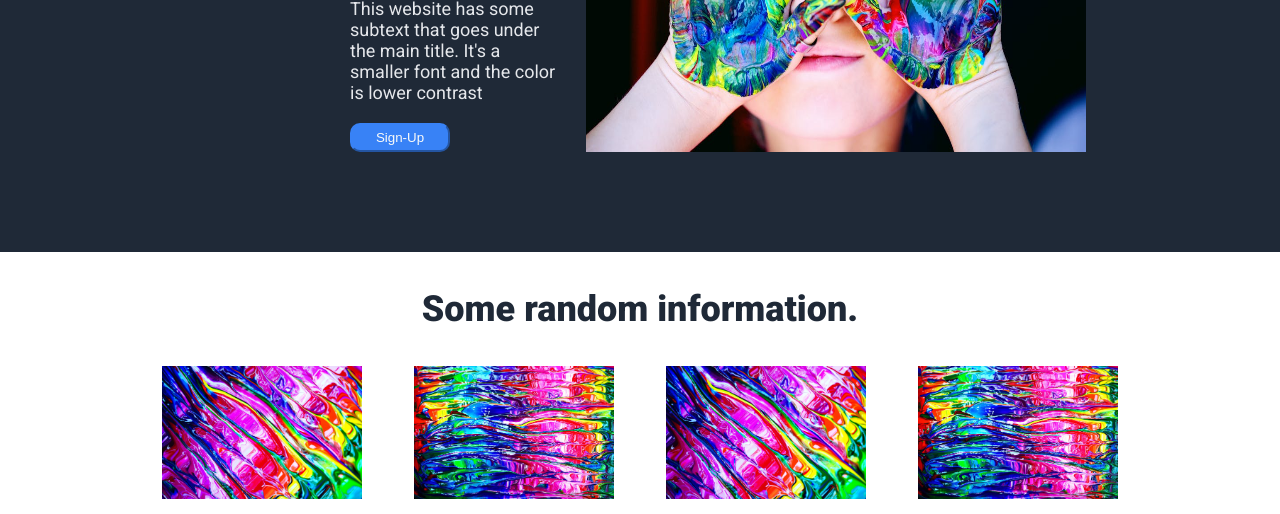
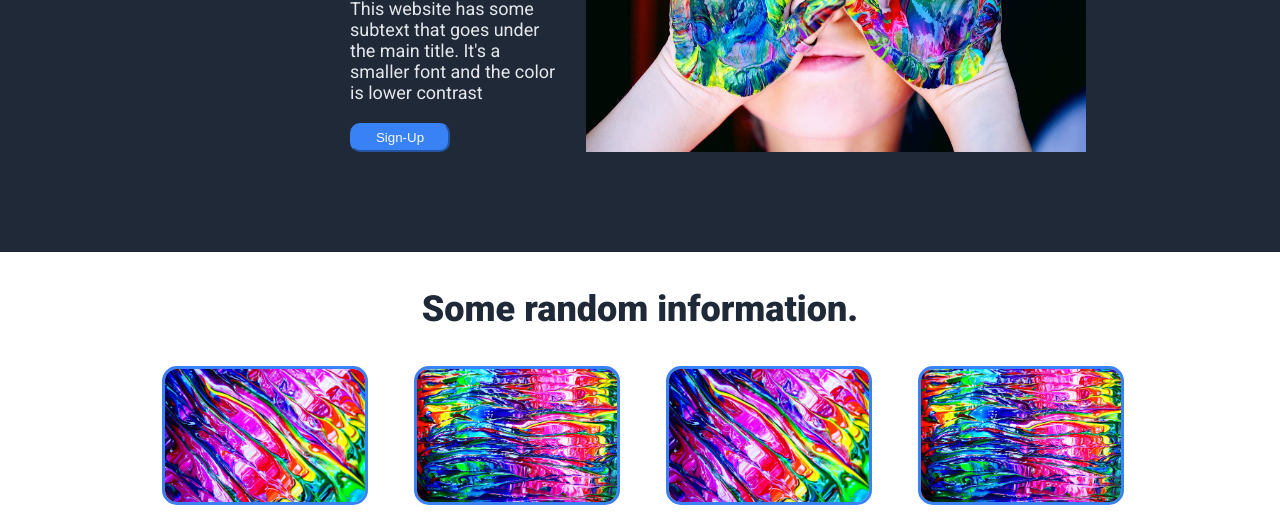
Before and after one commit to J-Toney/landing-page, a plain HTML site: page index.html in a window 1280 px wide. Shown: the part 438-952 px from the top of the page. Drawn offline with Linux system fonts and the light colour scheme.

Commit message:
Add border to four images

```diff
--- a/styles.css
+++ b/styles.css
@@ -101,6 +101,13 @@ h3 {
     max-width: 200px;
 }
 
+.info img {
+    border: 3px solid #3882f6;
+    padding-bottom: 0px;
+    margin-bottom: 20px;
+    border-radius: 15px;
+}
+
 .row-three {
     display: flex;
     flex-direction: column;
```
